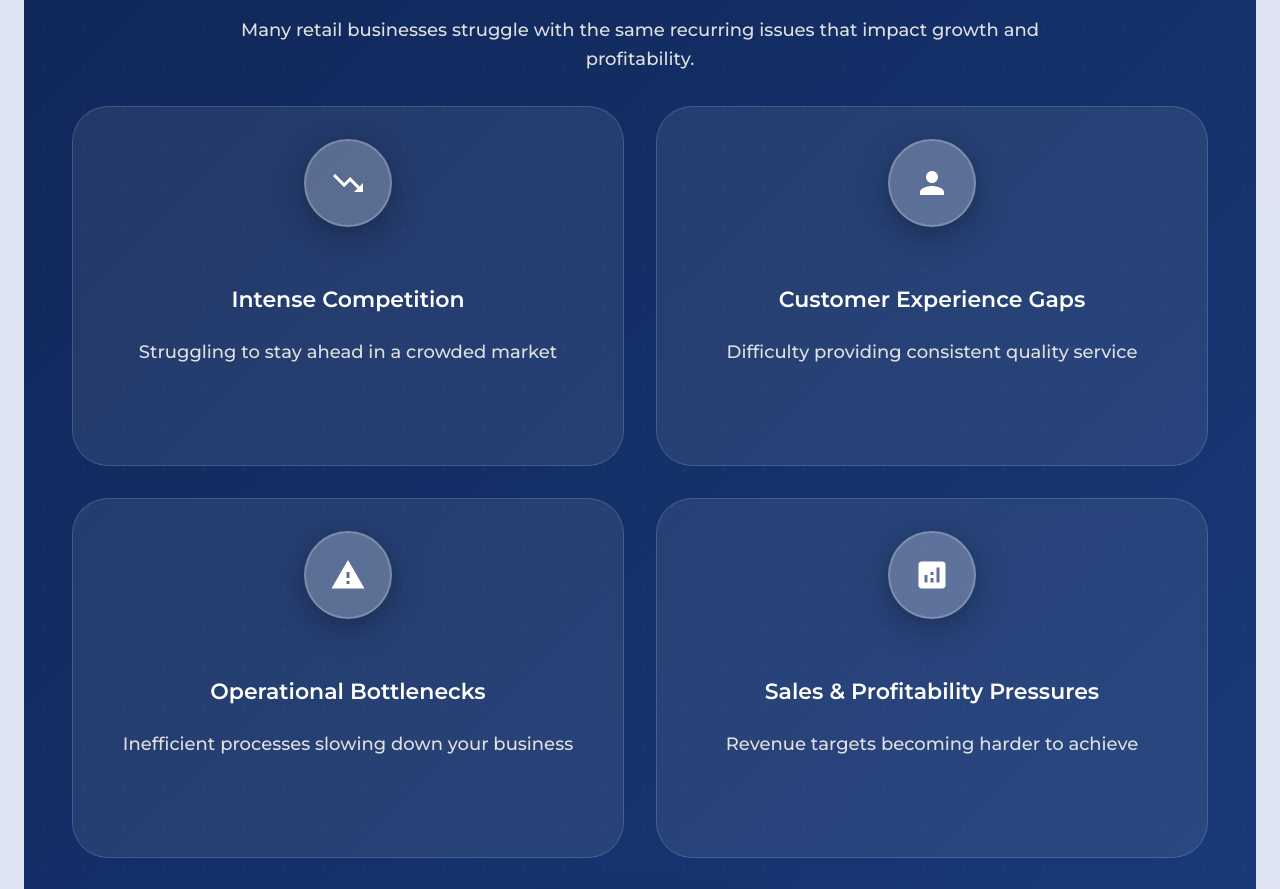
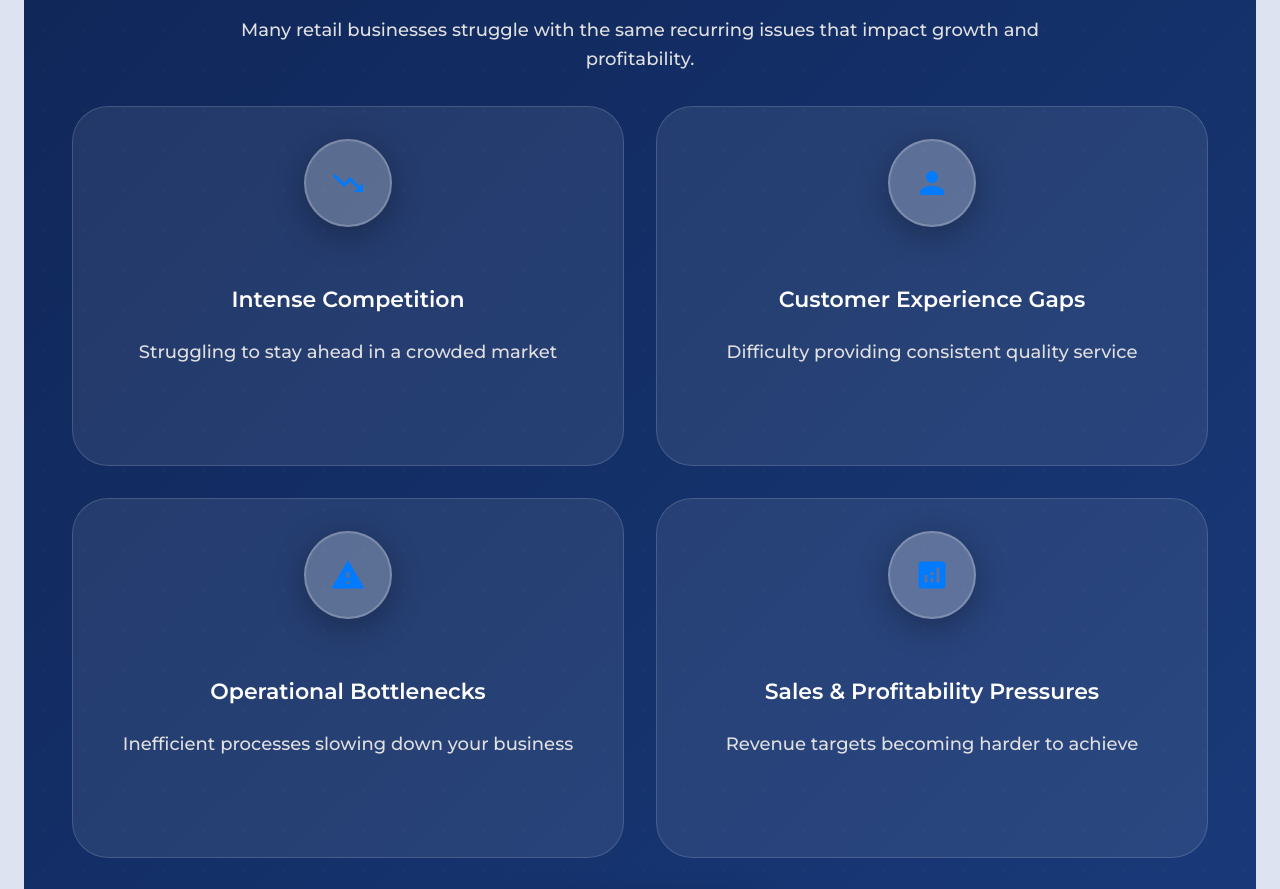
Before and after one commit to Zameerali/ZEE, a React (Vite) app: page / in a window 1280 px wide. Shown: the part 2000-2889 px from the top of the page. Built offline with nearby package versions, Linux system fonts and the light colour scheme.

Commit message:
removed extra code from services section

```diff
--- a/src/components/ServicesSection.jsx
+++ b/src/components/ServicesSection.jsx
@@ -15,12 +15,6 @@ import {
   Warning,
   Analytics,
   ArrowForward,
-  SupportAgent,
-  Phone,
-  Store,
-  TrendingUp,
-
-
 } from '@mui/icons-material';
 import { motion } from 'framer-motion';
 import { useNavigate } from 'react-router-dom';
@@ -28,46 +22,6 @@ import { useNavigate } from 'react-router-dom';
 const ServicesSection = () => {
   const theme = useTheme();
   const navigate = useNavigate();
-
-  // Defined but not rendered as per user intent
-  const services = [
-    {
-      title: 'Smart Retail Management',
-      subtitle: 'VRO Technology',
-      description: 'Transform your retail operations with our Virtual Retail Operations (VRO) platform. Manage inventory, sales, and customer interactions from anywhere.',
-      icon: <Store />,
-      color: '#007BFF',
-      features: ['Real-time Inventory Management', 'Multi-store Operations', 'Cloud-based Dashboard', 'Mobile Accessibility'],
-      badge: 'Most Popular',
-    },
-    {
-      title: 'Retail Excellence Training',
-      subtitle: 'Professional Development',
-      description: 'Comprehensive training programs designed to elevate your team’s performance and customer service excellence.',
-      icon: <TrendingUp />,
-      color: '#007BFF',
-      features: ['Consultative Selling Techniques', 'Product Knowledge Mastery', 'Customer Experience Enhancement', 'Performance Analytics'],
-      badge: 'New',
-    },
-    {
-      title: 'Virtual Sales Consultant',
-      subtitle: 'VSC Platform',
-      description: 'AI-powered sales assistance that guides your team through complex sales processes and customer interactions.',
-      icon: <SupportAgent />,
-      color: '#007BFF',
-      features: ['AI-Powered Recommendations', 'Real-time Sales Coaching', 'Customer Behavior Analysis', 'Performance Optimization'],
-      badge: 'AI-Powered',
-    },
-    {
-      title: 'Sales Excellence Program',
-      subtitle: 'SRP Integration',
-      description: 'Comprehensive Sales Resource Planning (SRP) system that optimizes your sales processes and maximizes revenue potential.',
-      icon: <Phone />,
-      color: '#007BFF',
-      features: ['Sales Process Automation', 'Revenue Optimization', 'Team Performance Tracking', 'Custom Reporting'],
-      badge: 'Enterprise',
-    },
-  ];
 
   const challenges = [
     { icon: <TrendingDown />, title: 'Intense Competition', description: 'Struggling to stay ahead in a crowded market' },
@@ -291,7 +245,7 @@ const ServicesSection = () => {
                       <Avatar
                         sx={{
                           backgroundColor: 'rgba(255, 255, 255, 0.25)',
-                          color: '#ffffffff',
+                          color: '#007BFF',
                           width: { xs: 72, md: 88 },
                           height: { xs: 72, md: 88 },
                           mb: 3,
```
